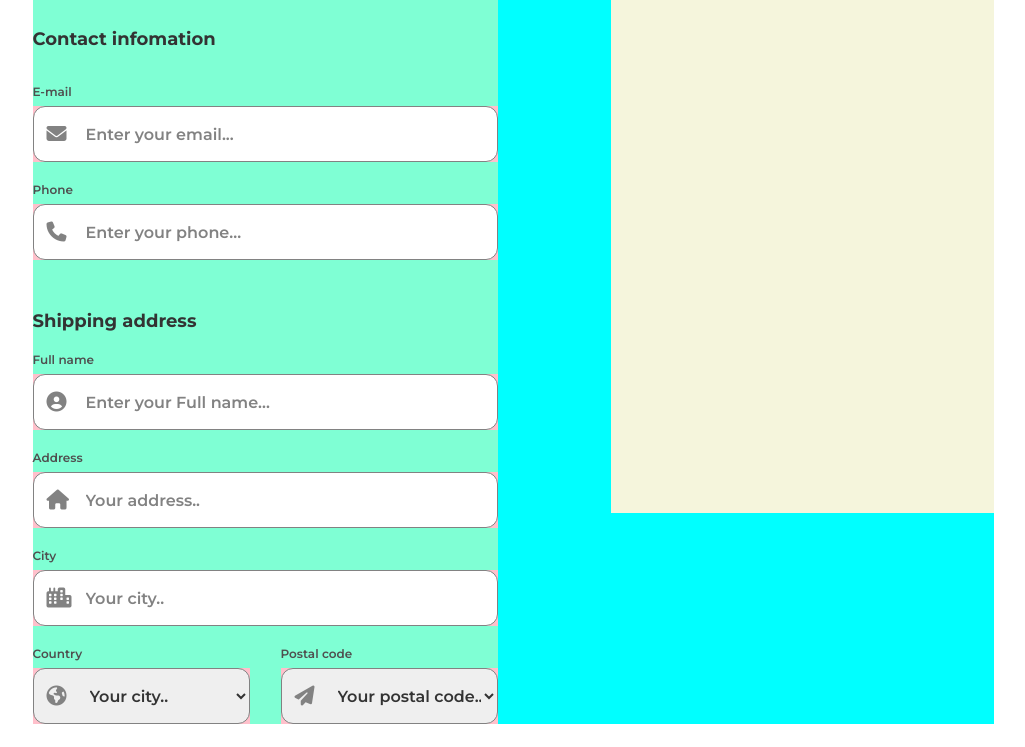
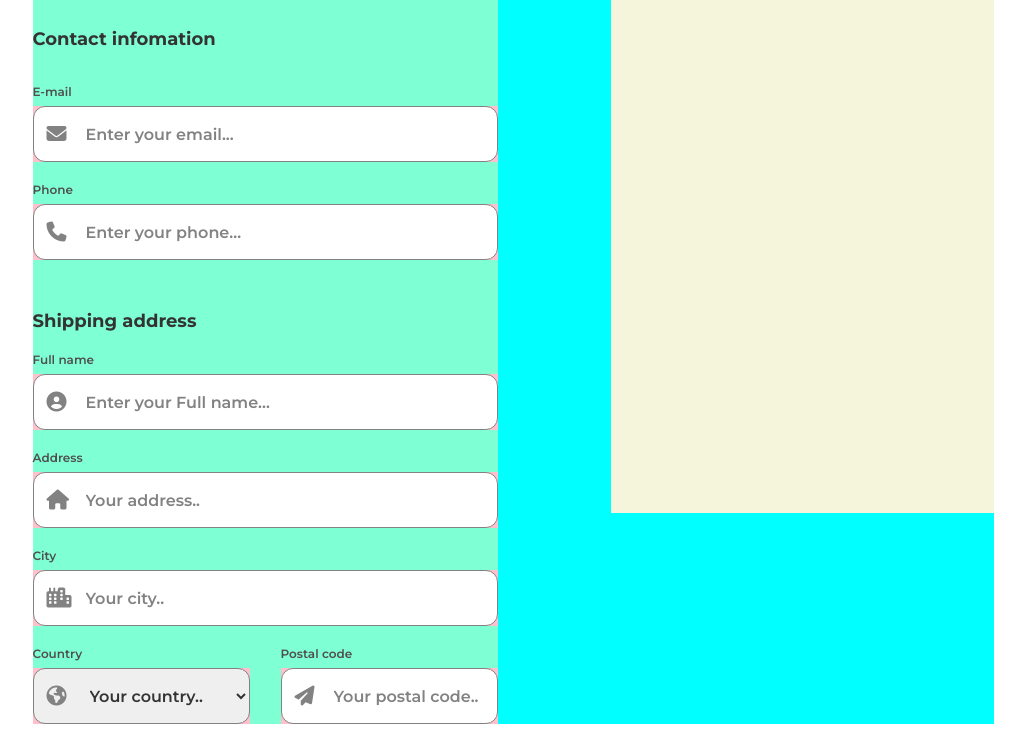
Before and after one commit to TIit0/Dev-challenge5, a plain HTML site: page index.html in a window 1280 px wide. Shown: the part 130-877 px from the top of the page, without its empty margins (127-1152 px from the left). Drawn offline with Linux system fonts and the light colour scheme.

Commit message:
fixed little menu

```diff
--- a/index.html
+++ b/index.html
@@ -68,7 +68,7 @@
               <div class="form-section">
               <span class="icon region"><i class="fa-solid fa-earth-americas"></i></span>
               <select type="" class="form__input world" id="email">
-                <option selected disabled>Your city..</option>
+                <option selected disabled>Your country..</option>
                 </select>
               </div>
             </div>
@@ -76,12 +76,10 @@
 
             <div class="form__flex-box--separator marg-left">
               <label for="" class="form__label">Postal code</label>
-              <div class="form-section">
-              <span class="icon region"><i class="fa-solid fa-paper-plane"></i></span>
-              <select type="" class="form__input world" id="email">
-                <option selected disabled>Your postal code..</option>
-                </select>
-              </div>
+          <div class="form-section">
+          <span class="icon"><i class="fa-solid fa-paper-plane"></i></span>
+          <input type="tel" class="form__input world" id="email" placeholder="Your postal code..">
+          </div>
             </div>
 
           </div>
--- a/styles.css
+++ b/styles.css
@@ -7,7 +7,7 @@
     --grey3: #828282;
 }
 
-.marg-left { margin-left: 3.1rem; }
+.marg-left { margin-left: 3.1rem;}
 
 
 *,
```
